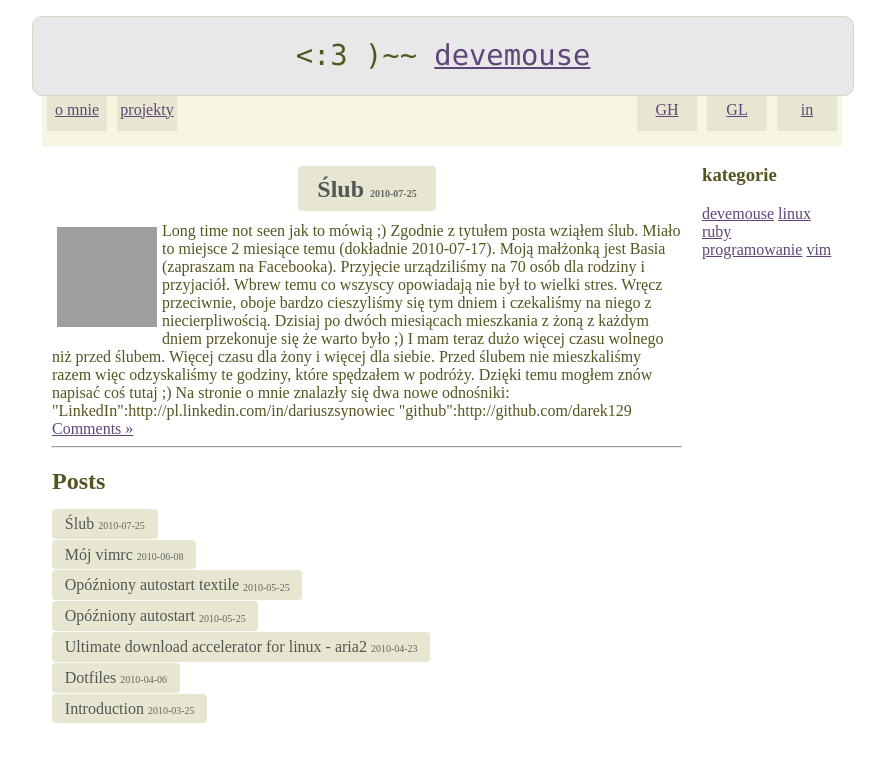
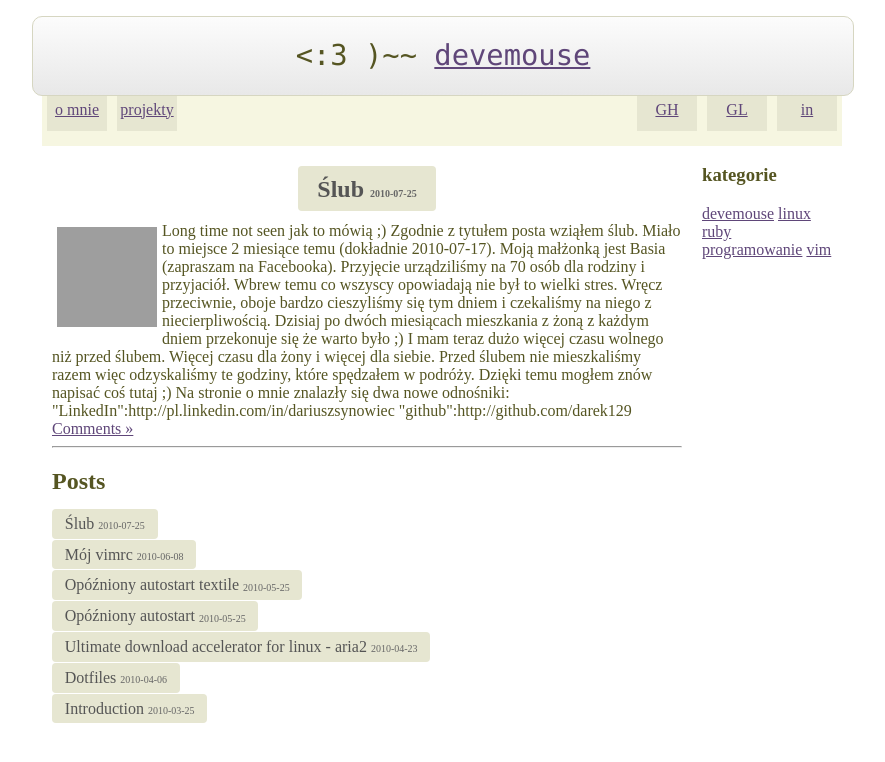
Before and after one commit to devemouse/devemouse.github.com, a Jekyll site: the page built from index.html, in a window 1280 px wide. Shown: the top 762 px of the page, without its empty margins (198-1083 px from the left). Built offline with Jekyll 4.4.1, drawn with Linux system fonts in a browser that asks for light colours; Markdown is read by kramdown in place of the engine named in the settings; grey boxes are pictures that could not be loaded.

Commit message:
shadow tests

```diff
--- a/css/default.css
+++ b/css/default.css
@@ -16,7 +16,8 @@ div.title {
    color:#555522;
 
    padding: 10px 10px 10px 10px;
-   background: #E8E8E8;
+   background: transparent;
+   background-image: -webkit-gradient(linear, 0% 0, 0% 100%, from(#FCFCFC), to(#E8E8E8));
    margin-top: -10px;
    margin-left: -10px;
    border: 1px solid #D6D6C1;
```
